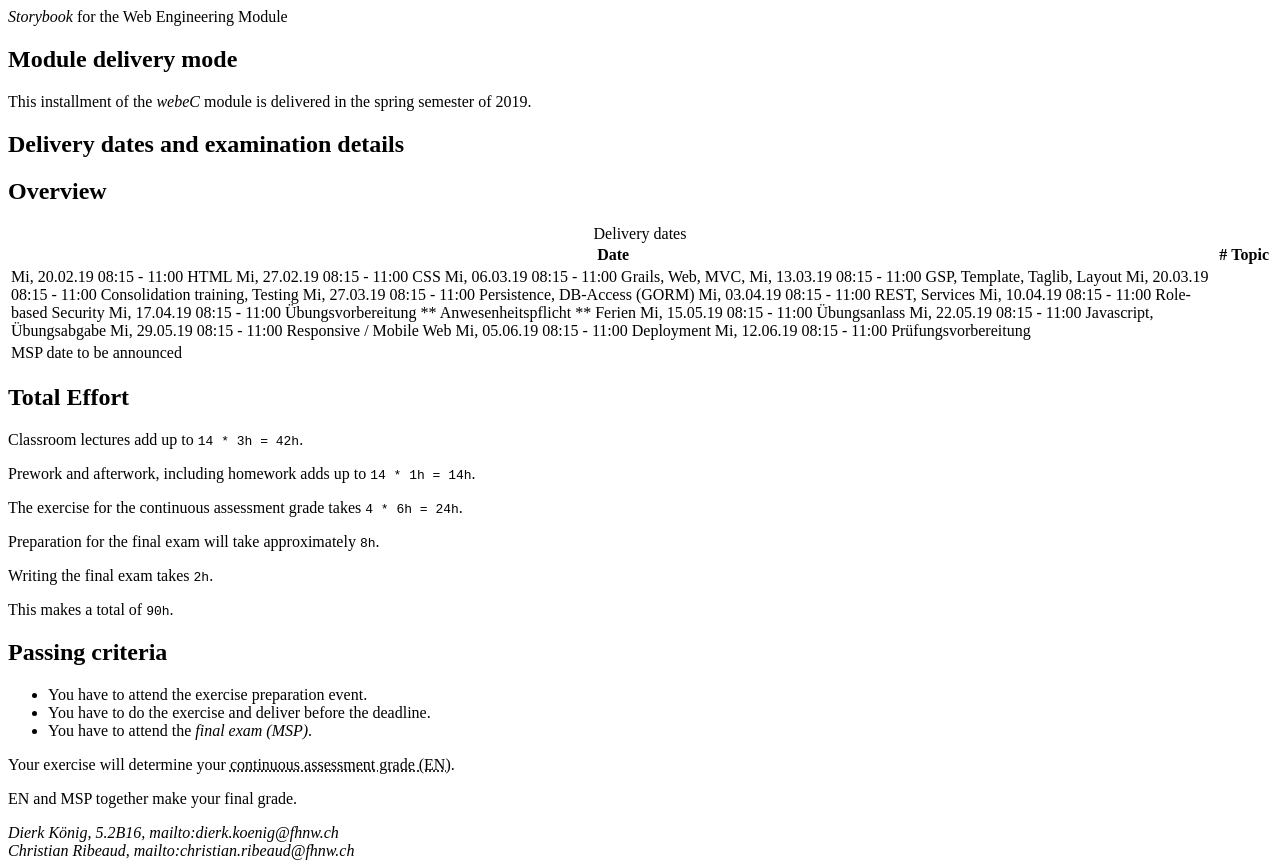
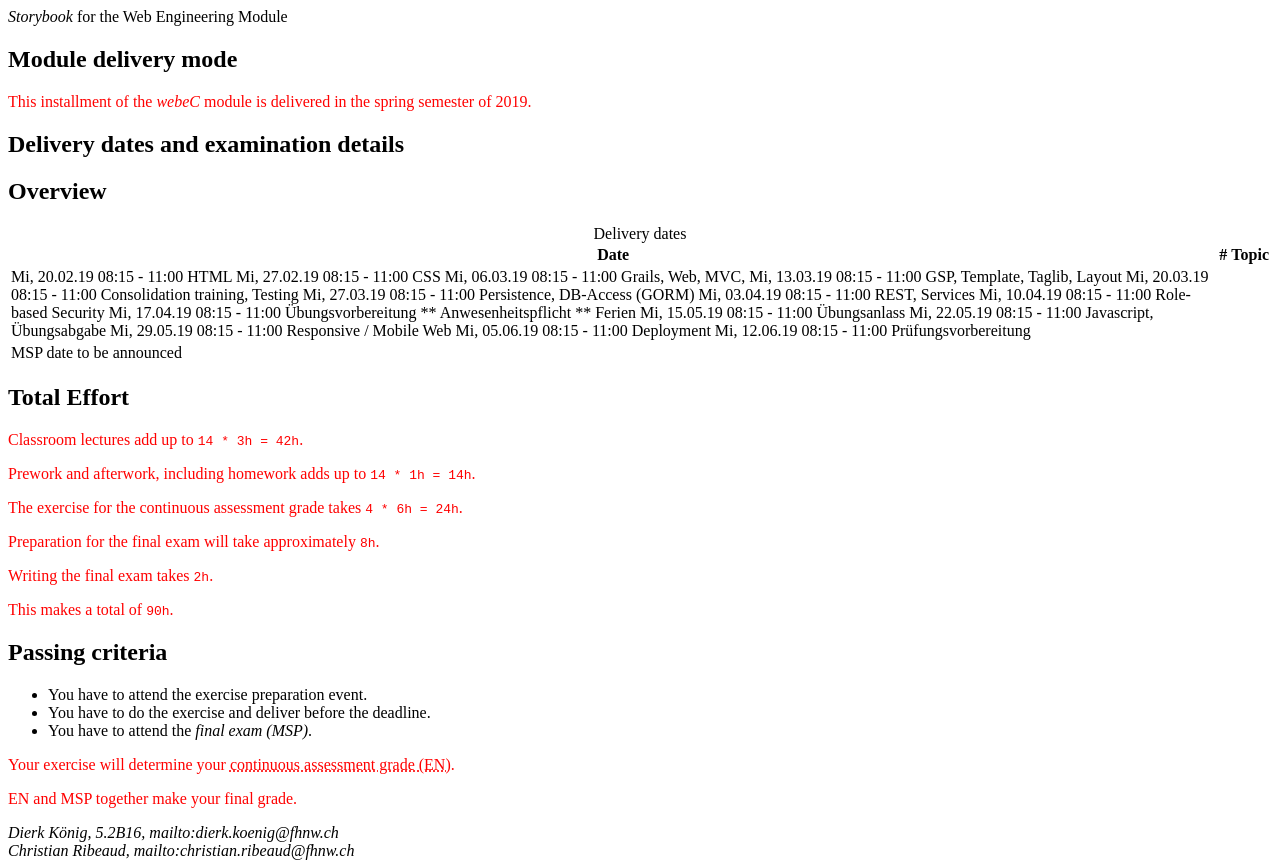
Before and after one commit to YannikBeimler/webeC-storybook, a plain HTML site: page docs/index.html in a window 1280 px wide. Drawn offline with Linux system fonts and the light colour scheme.

Commit message:
stylesheet

```diff
--- a/docs/index.html
+++ b/docs/index.html
@@ -3,6 +3,10 @@
 <head>
   <meta charset="UTF-8">
   <title>Storybook for the Web Engineering Module</title>
+
+  <style>
+      @import url("style.css");
+  </style>
 </head>
 <body>
   <header>
--- /dev/null
+++ b/docs/style.css
@@ -0,0 +1,13 @@
+/*
+To change this license header, choose License Headers in Project Properties.
+To change this template file, choose Tools | Templates
+and open the template in the editor.
+*/
+/*
+    Created on : 27.02.2019, 11:05:30
+    Author     : Yannik Beimler
+*/
+
+p {
+    color: red;
+}
```
Also changed, not shown: 2 other files.
